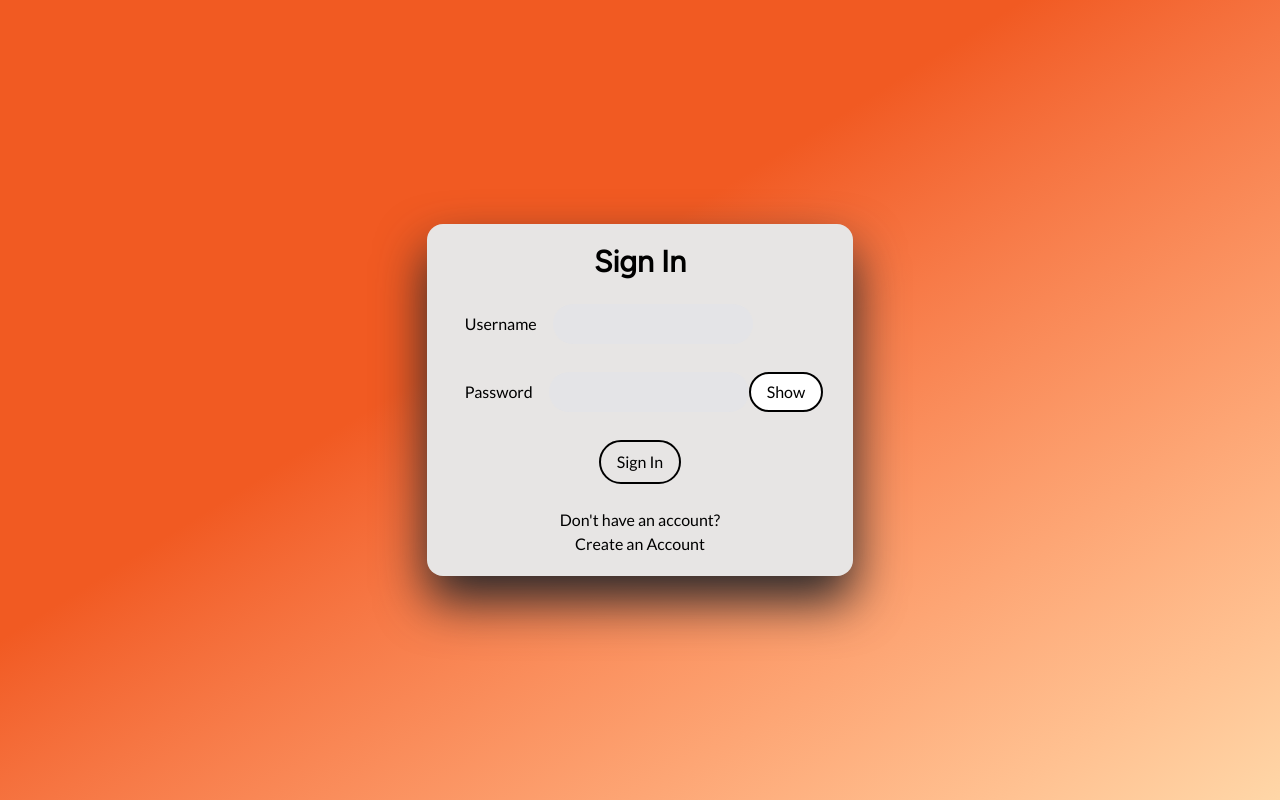
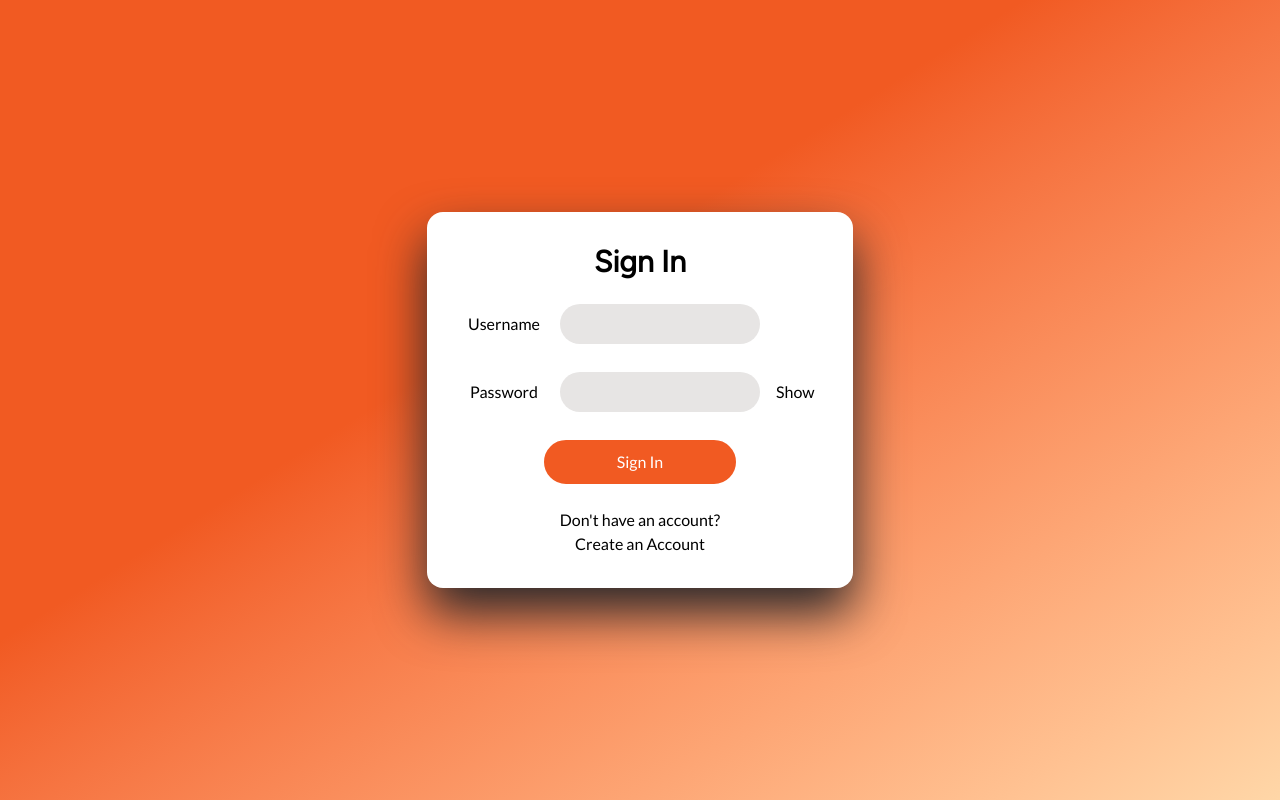
Before and after one commit to rafaelmbarroso/V-Mart, a Django app: page /signin/ in a window 1280 px wide. Run offline with Django 5.2, Linux system fonts and the light colour scheme.

Commit message:
Cleaned up signin/signup pages and added some transition animations

```diff
--- a/market_App/static/output.css
+++ b/market_App/static/output.css
@@ -16,6 +16,7 @@
     --color-slate-600: oklch(44.6% 0.043 257.281);
     --color-zinc-200: oklch(92% 0.004 286.32);
     --color-zinc-300: oklch(87.1% 0.006 286.286);
+    --color-zinc-400: oklch(70.5% 0.015 286.067);
     --color-zinc-600: oklch(44.2% 0.017 285.786);
     --color-zinc-700: oklch(37% 0.013 285.805);
     --color-zinc-800: oklch(27.4% 0.006 286.033);
@@ -36,6 +37,7 @@
     --text-4xl--line-height: calc(2.5 / 2.25);
     --text-8xl: 6rem;
     --text-8xl--line-height: 1;
+    --font-weight-light: 300;
     --font-weight-semibold: 600;
     --font-weight-bold: 700;
     --font-weight-black: 900;
@@ -333,8 +335,23 @@
   .w-1\/5 {
     width: calc(1/5 * 100%);
   }
+  .w-16 {
+    width: calc(var(--spacing) * 16);
+  }
+  .w-24 {
+    width: calc(var(--spacing) * 24);
+  }
+  .w-32 {
+    width: calc(var(--spacing) * 32);
+  }
+  .w-48 {
+    width: calc(var(--spacing) * 48);
+  }
   .w-50 {
     width: calc(var(--spacing) * 50);
+  }
+  .w-64 {
+    width: calc(var(--spacing) * 64);
   }
   .w-70 {
     width: calc(var(--spacing) * 70);
@@ -405,6 +422,15 @@
   }
   .border-black {
     border-color: var(--color-black);
+  }
+  .border-stone-200 {
+    border-color: var(--color-stone-200);
+  }
+  .border-utrgv-orange {
+    border-color: var(--color-utrgv-orange);
+  }
+  .border-white {
+    border-color: var(--color-white);
   }
   .border-zinc-300 {
     border-color: var(--color-zinc-300);
@@ -490,6 +516,9 @@
   .pr-10 {
     padding-right: calc(var(--spacing) * 10);
   }
+  .pr-12 {
+    padding-right: calc(var(--spacing) * 12);
+  }
   .pr-16 {
     padding-right: calc(var(--spacing) * 16);
   }
@@ -513,6 +542,9 @@
   }
   .pl-10 {
     padding-left: calc(var(--spacing) * 10);
+  }
+  .pl-12 {
+    padding-left: calc(var(--spacing) * 12);
   }
   .pl-16 {
     padding-left: calc(var(--spacing) * 16);
@@ -560,6 +592,10 @@
   .font-bold {
     --tw-font-weight: var(--font-weight-bold);
     font-weight: var(--font-weight-bold);
+  }
+  .font-light {
+    --tw-font-weight: var(--font-weight-light);
+    font-weight: var(--font-weight-light);
   }
   .font-semibold {
     --tw-font-weight: var(--font-weight-semibold);
@@ -640,13 +676,84 @@
     transition-timing-function: var(--tw-ease, var(--default-transition-timing-function));
     transition-duration: var(--tw-duration, var(--default-transition-duration));
   }
+  .transition-colors {
+    transition-property: color, background-color, border-color, outline-color, text-decoration-color, fill, stroke, --tw-gradient-from, --tw-gradient-via, --tw-gradient-to;
+    transition-timing-function: var(--tw-ease, var(--default-transition-timing-function));
+    transition-duration: var(--tw-duration, var(--default-transition-duration));
+  }
+  .transition-shadow {
+    transition-property: box-shadow;
+    transition-timing-function: var(--tw-ease, var(--default-transition-timing-function));
+    transition-duration: var(--tw-duration, var(--default-transition-duration));
+  }
   .text-shadow-2xs {
     text-shadow: 0px 1px 0px var(--tw-text-shadow-color, rgb(0 0 0 / 0.15));
+  }
+  .autofill\:bg-stone-200 {
+    &:autofill {
+      background-color: var(--color-stone-200);
+    }
+  }
+  .hover\:border-utrgv-orange {
+    &:hover {
+      @media (hover: hover) {
+        border-color: var(--color-utrgv-orange);
+      }
+    }
   }
   .hover\:bg-black {
     &:hover {
       @media (hover: hover) {
         background-color: var(--color-black);
+      }
+    }
+  }
+  .hover\:bg-stone-200 {
+    &:hover {
+      @media (hover: hover) {
+        background-color: var(--color-stone-200);
+      }
+    }
+  }
+  .hover\:bg-utrgv-orange {
+    &:hover {
+      @media (hover: hover) {
+        background-color: var(--color-utrgv-orange);
+      }
+    }
+  }
+  .hover\:bg-white {
+    &:hover {
+      @media (hover: hover) {
+        background-color: var(--color-white);
+      }
+    }
+  }
+  .hover\:bg-zinc-400 {
+    &:hover {
+      @media (hover: hover) {
+        background-color: var(--color-zinc-400);
+      }
+    }
+  }
+  .hover\:bg-zinc-600 {
+    &:hover {
+      @media (hover: hover) {
+        background-color: var(--color-zinc-600);
+      }
+    }
+  }
+  .hover\:text-black {
+    &:hover {
+      @media (hover: hover) {
+        color: var(--color-black);
+      }
+    }
+  }
+  .hover\:text-utrgv-orange {
+    &:hover {
+      @media (hover: hover) {
+        color: var(--color-utrgv-orange);
       }
     }
   }
@@ -657,10 +764,37 @@
       }
     }
   }
+  .hover\:underline {
+    &:hover {
+      @media (hover: hover) {
+        text-decoration-line: underline;
+      }
+    }
+  }
   .hover\:opacity-90 {
     &:hover {
       @media (hover: hover) {
         opacity: 90%;
+      }
+    }
+  }
+  .hover\:drop-shadow-2xl {
+    &:hover {
+      @media (hover: hover) {
+        --tw-drop-shadow-size: drop-shadow(0 25px 25px var(--tw-drop-shadow-color, rgb(0 0 0 / 0.15)));
+        --tw-drop-shadow: drop-shadow(var(--drop-shadow-2xl));
+        filter: var(--tw-blur,) var(--tw-brightness,) var(--tw-contrast,) var(--tw-grayscale,) var(--tw-hue-rotate,) var(--tw-invert,) var(--tw-saturate,) var(--tw-sepia,) var(--tw-drop-shadow,);
+      }
+    }
+  }
+  .hover\:drop-shadow-black {
+    &:hover {
+      @media (hover: hover) {
+        --tw-drop-shadow-color: #000;
+        @supports (color: color-mix(in lab, red, red)) {
+          --tw-drop-shadow-color: color-mix(in oklab, var(--color-black) var(--tw-drop-shadow-alpha), transparent);
+        }
+        --tw-drop-shadow: var(--tw-drop-shadow-size);
       }
     }
   }
--- a/market_App/templates/signin.html
+++ b/market_App/templates/signin.html
@@ -7,7 +7,7 @@
 </head>
 
 <body class="font-lato flex flex-col w-screen h-screen justify-center items-center text-center bg-gradient-to-br from-utrgv-orange from-40% to-orange-200">
-<div class="bg-stone-200 p-5 w-1/3 rounded-2xl flex flex-col drop-shadow-2xl drop-shadow-zinc-800">
+<div class="bg-white p-8 w-1/3 rounded-2xl flex flex-col drop-shadow-2xl drop-shadow-zinc-800">
     <h2 class="text-center text-3xl font-figtree font-semibold mb-4">Sign In</h2>
     <div class="flex flex-col justify-center items-center">
 
@@ -15,19 +15,19 @@
             {% csrf_token %}
 
             <div class="flex flex-row mb-3 p-2">
-                <label class="form-label mr-2 p-2">Username</label>
-                <input type="text" name="username" class="form-control bg-zinc-200 active:bg-white rounded-4xl pt-1 pb-1 pr-4 pl-4 w-50">
+                <label class="form-label mr-2 p-2 w-24">Username</label>
+                <input type="text" name="username" class="form-control bg-stone-200 autofill:bg-stone-200 active:bg-white rounded-4xl pt-1 pb-1 pr-4 pl-4 w-50">
             </div>
 
             <div class="flex flex-row mb-3 p-2">
-                <label class="form-label mr-2 p-2" for="password">Password</label>
+                <label class="form-label mr-2 p-2 w-24" for="password">Password</label>
                 <div class="input-group flex flex-row">
                     <input type="password"
                            name="password"
                            id="password"
-                           class="form-control bg-zinc-200 active:bg-white rounded-4xl pt-1 pb-1 pr-4 pl-4 w-50">
+                           class="form-control bg-stone-200 autofill:bg-stone-200 active:bg-white rounded-4xl pt-1 pb-1 pr-4 pl-4 w-50">
                     <button type="button"
-                            class="button bg-white border-2 border-black text-black rounded-4xl pt-1 pb-1 pr-4 pl-4"
+                            class="button border-black text-black rounded-4xl pt-1 pb-1 pr-4 pl-4 w-16"
                             id="togglePassword">
                         Show
                     </button>
@@ -40,12 +40,12 @@
                 {% endfor %}
             {% endif %}
 
-            <button class="button pt-2 pb-2 pl-4 pr-4 m-2 border-2 border-black text-black rounded-4xl">Sign In</button>
+            <button class="button pt-2 pb-2 pl-4 pr-4 m-2 rounded-4xl bg-utrgv-orange text-white w-48 border-2 border-utrgv-orange hover:bg-white hover:text-utrgv-orange transition-colors">Sign In</button>
         </form>
 
         <div class="text-center mt-4">
             <p class="text-muted">Don't have an account?</p>
-            <a href="{% url 'signup' %}" class="btn btn-outline-primary w-100">
+            <a href="{% url 'signup' %}" class="hover:underline">
                 Create an Account
             </a>
         </div>
```
Also changed, not shown: market_App/templates/home.html (+4 -4 lines), market_App/templates/signup.html (+5 -5 lines), db.sqlite3.
